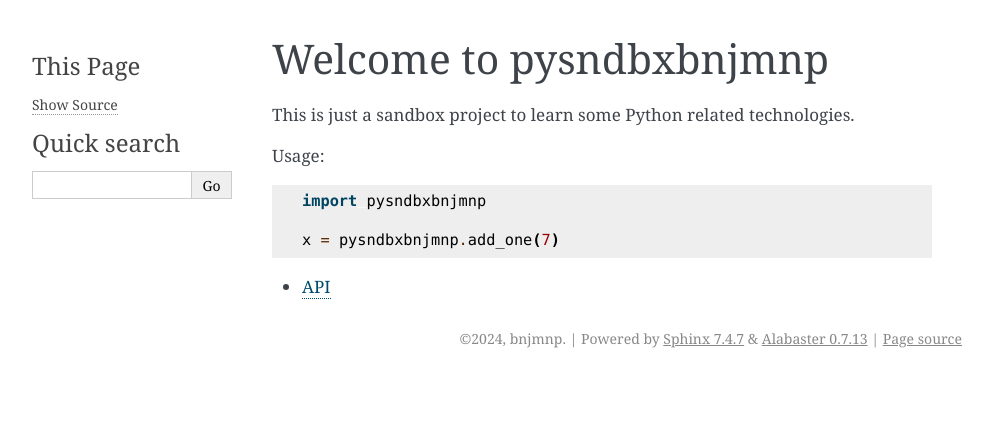
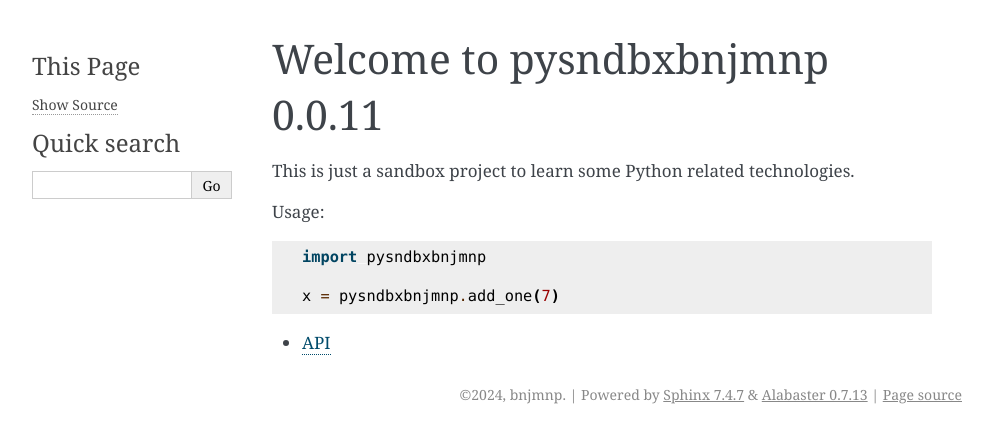
Before and after one commit to bnjmnp/pysndbxbnjmnp, a Sphinx documentation site: the page built from docs/index.md, in a window 1280 px wide. Shown: the top 443 px of the page, without its empty margins (148-1141 px from the left). Built offline with Sphinx 7.4.7, drawn with Linux system fonts in a browser that asks for light colours; part of the change alters nothing that is shown.

```diff
--- a/docs/conf.py
+++ b/docs/conf.py
@@ -29,3 +29,7 @@ exclude_patterns = ['_build', 'Thumbs.db', '.DS_Store']
 # https://www.sphinx-doc.org/en/master/usage/configuration.html#options-for-html-output
 
 html_theme = 'alabaster'
+
+myst_enable_extensions = [
+    "substitution",
+]
--- a/docs/index.md
+++ b/docs/index.md
@@ -1,4 +1,6 @@
-# Welcome to pysndbxbnjmnp
+# Welcome to pysndbxbnjmnp {{ env.config.release }}
+
+[comment]: <> (in order to have the release version in the title the substitutions MyST syntac extension must be enabled: https://myst-parser.readthedocs.io/en/latest/syntax/optional.html#substitutions-with-jinja2)
 
 This is just a sandbox project to learn some Python related technologies.
 
```
